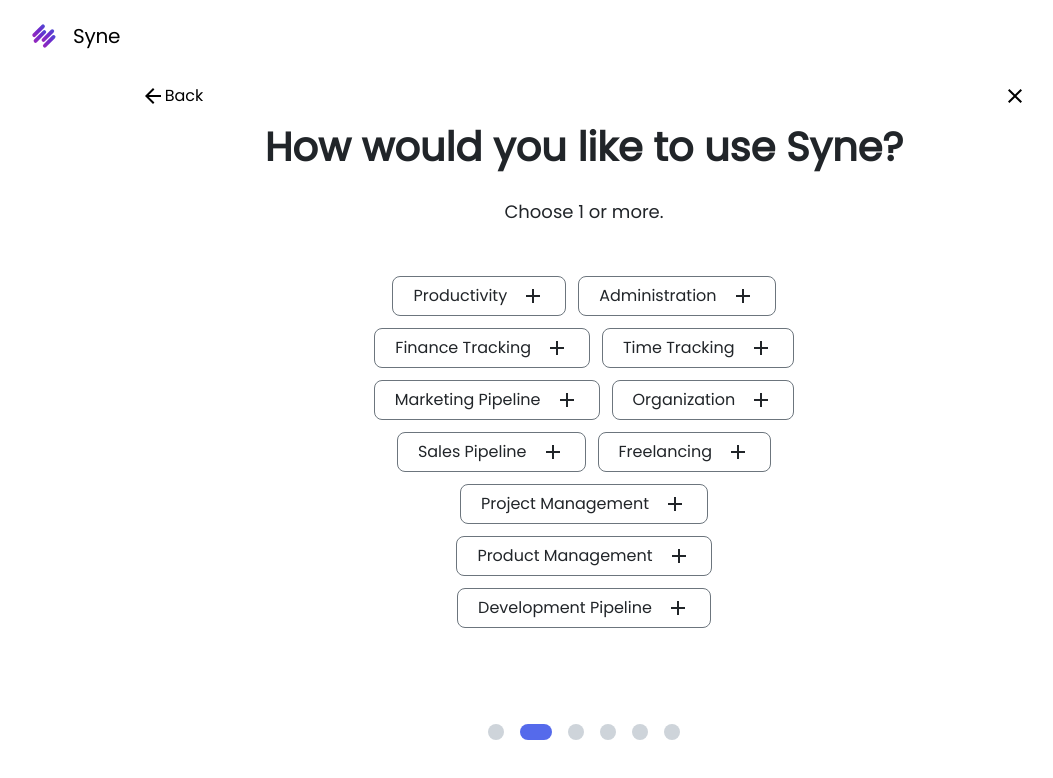
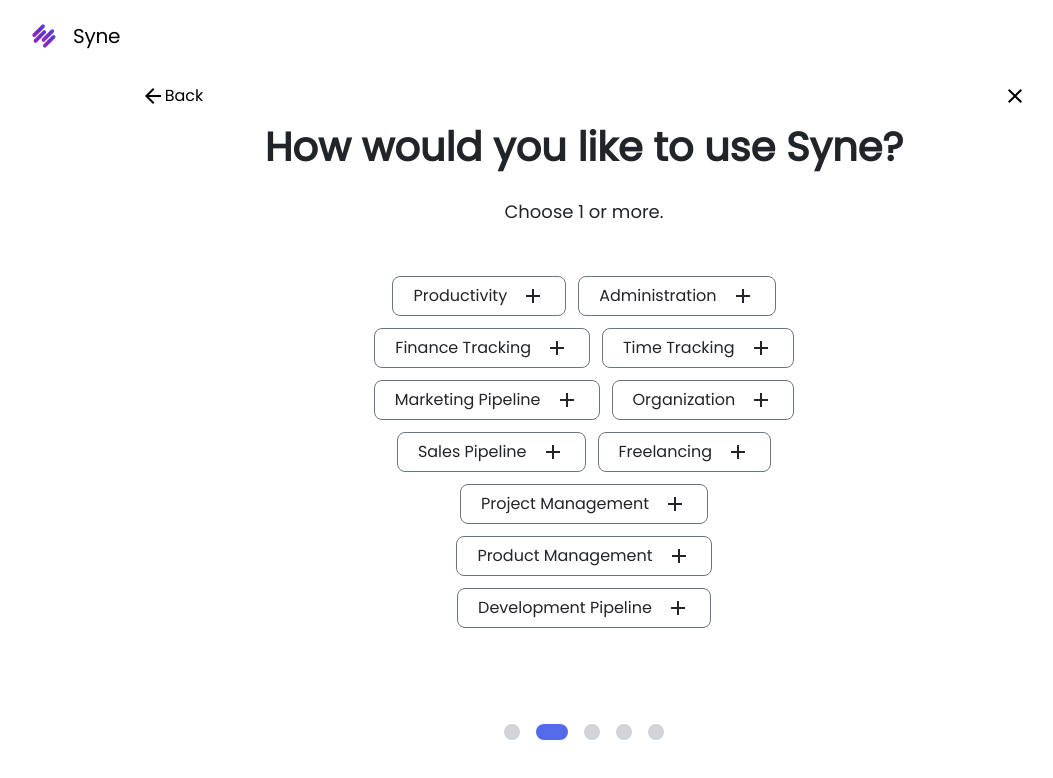
Before and after one commit to jeannyinthelamp/sycamore.ai, a React (Create React App) app: page /onboarding_2 in a window 1280 px wide. Shown: the top 778 px of the page, without its empty margins (56-1109 px from the left). Built offline with nearby package versions, Linux system fonts and the light colour scheme.

Commit message:
Update Onboarding_progress_bar.js

```diff
--- a/src/Components/Onboarding/Onboarding_progress_bar/Onboarding_progress_bar.js
+++ b/src/Components/Onboarding/Onboarding_progress_bar/Onboarding_progress_bar.js
@@ -35,11 +35,6 @@ export default function Onboarding_progress_bar(props) {
         }`}
       ></div>
 
-      <div
-        className={`mr-0 ${
-          props.active === "page6" ? active_style : non_active_style
-        }`}
-      ></div>
     </div>
   );
 }
```
